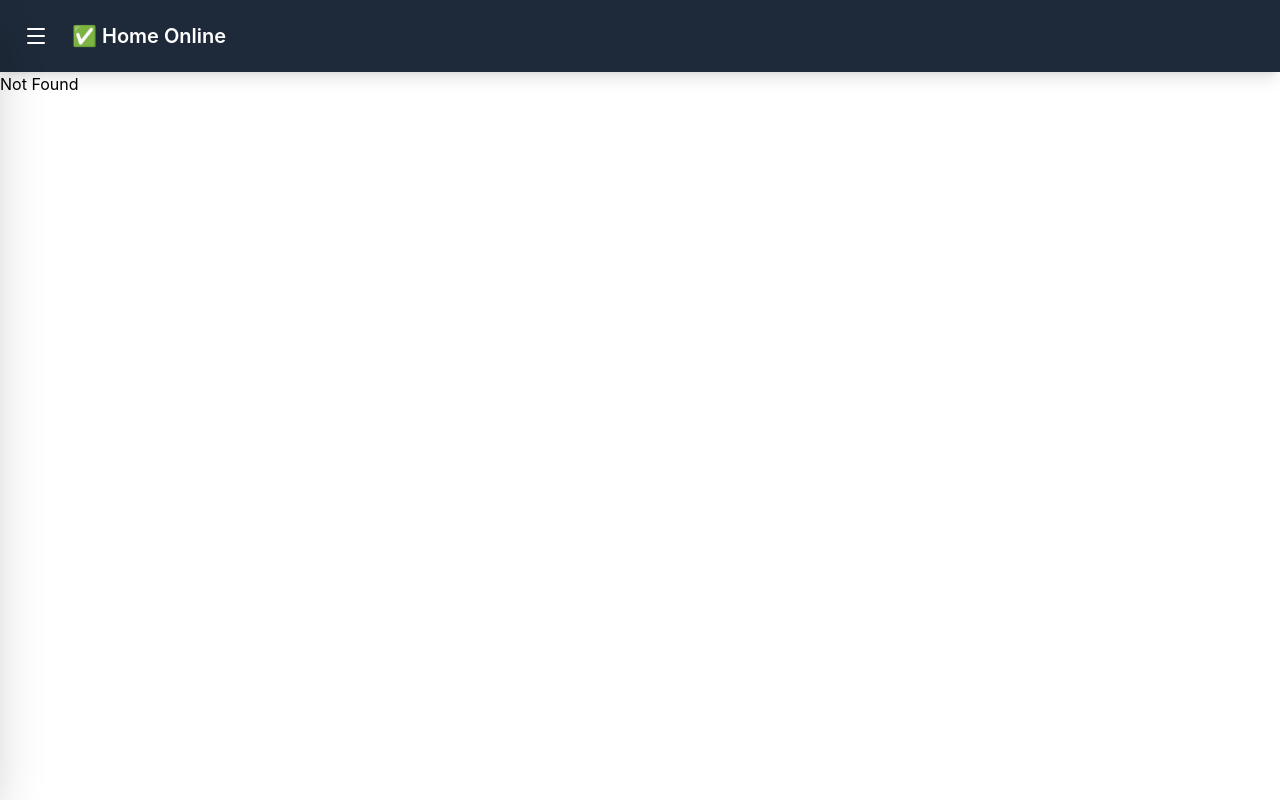
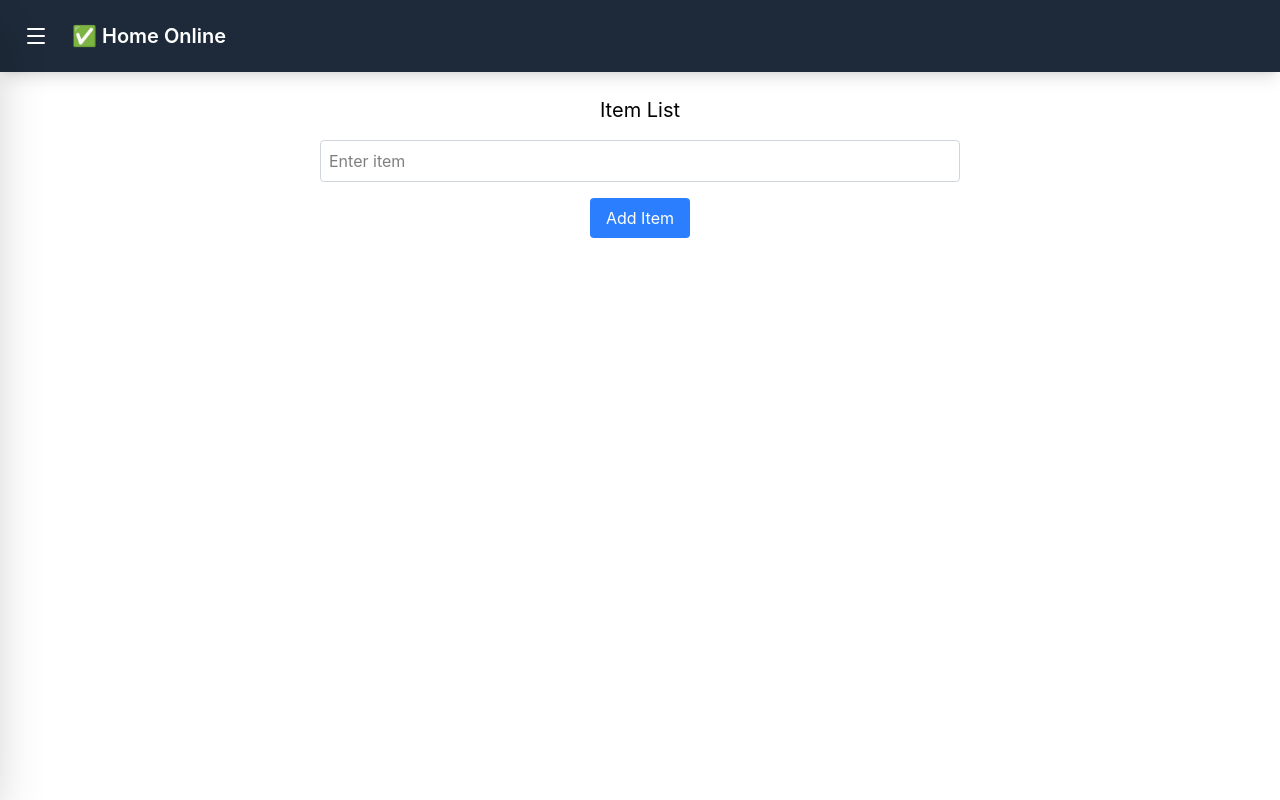
Before and after one commit to icbertoncelo/Frankenstein, a React (Vite) app: page /item-list-manager in a window 1280 px wide. Before the commit this address had no page. Built offline with nearby package versions, Linux system fonts and the light colour scheme.

Commit message:
feat: add list item managed challenge

```diff
--- a/src/components/Header.tsx
+++ b/src/components/Header.tsx
@@ -9,6 +9,7 @@ import {
   Paperclip,
   CurrencyIcon,
   PersonStanding,
+  ListCheck,
 } from "lucide-react";
 import { useOnlineStatus } from "@/hooks/useOnlineStatus";
 
@@ -29,6 +30,11 @@ const ROUTES = [
     name: "Employee Validation",
     path: "/employee-validation",
     icon: <PersonStanding size={20} />,
+  },
+  {
+    name: "Item List Manager",
+    path: "/item-list-manager",
+    icon: <ListCheck size={20} />,
   },
 ];
 
--- a/src/routeTree.gen.ts
+++ b/src/routeTree.gen.ts
@@ -12,6 +12,7 @@ import { Route as rootRouteImport } from './routes/__root'
 import { Route as AppIndexRouteImport } from './routes/_app/index'
 import { Route as AppPathlessLayoutRouteImport } from './routes/_app/_pathlessLayout'
 import { Route as AppNestedCommentsIndexRouteImport } from './routes/_app/nested-comments/index'
+import { Route as AppItemListManagerIndexRouteImport } from './routes/_app/item-list-manager/index'
 import { Route as AppEmployeeValidationIndexRouteImport } from './routes/_app/employee-validation/index'
 import { Route as AppCryptoRankExchangeIndexRouteImport } from './routes/_app/crypto-rank-exchange/index'
 import { Route as AppBlogPostIndexRouteImport } from './routes/_app/blog-post/index'
@@ -28,6 +29,11 @@ const AppPathlessLayoutRoute = AppPathlessLayoutRouteImport.update({
 const AppNestedCommentsIndexRoute = AppNestedCommentsIndexRouteImport.update({
   id: '/_app/nested-comments/',
   path: '/nested-comments/',
+  getParentRoute: () => rootRouteImport,
+} as any)
+const AppItemListManagerIndexRoute = AppItemListManagerIndexRouteImport.update({
+  id: '/_app/item-list-manager/',
+  path: '/item-list-manager/',
   getParentRoute: () => rootRouteImport,
 } as any)
 const AppEmployeeValidationIndexRoute =
@@ -53,6 +59,7 @@ export interface FileRoutesByFullPath {
   '/blog-post': typeof AppBlogPostIndexRoute
   '/crypto-rank-exchange': typeof AppCryptoRankExchangeIndexRoute
   '/employee-validation': typeof AppEmployeeValidationIndexRoute
+  '/item-list-manager': typeof AppItemListManagerIndexRoute
   '/nested-comments': typeof AppNestedCommentsIndexRoute
 }
 export interface FileRoutesByTo {
@@ -60,6 +67,7 @@ export interface FileRoutesByTo {
   '/blog-post': typeof AppBlogPostIndexRoute
   '/crypto-rank-exchange': typeof AppCryptoRankExchangeIndexRoute
   '/employee-validation': typeof AppEmployeeValidationIndexRoute
+  '/item-list-manager': typeof AppItemListManagerIndexRoute
   '/nested-comments': typeof AppNestedCommentsIndexRoute
 }
 export interface FileRoutesById {
@@ -69,6 +77,7 @@ export interface FileRoutesById {
   '/_app/blog-post/': typeof AppBlogPostIndexRoute
   '/_app/crypto-rank-exchange/': typeof AppCryptoRankExchangeIndexRoute
   '/_app/employee-validation/': typeof AppEmployeeValidationIndexRoute
+  '/_app/item-list-manager/': typeof AppItemListManagerIndexRoute
   '/_app/nested-comments/': typeof AppNestedCommentsIndexRoute
 }
 export interface FileRouteTypes {
@@ -78,6 +87,7 @@ export interface FileRouteTypes {
     | '/blog-post'
     | '/crypto-rank-exchange'
     | '/employee-validation'
+    | '/item-list-manager'
     | '/nested-comments'
   fileRoutesByTo: FileRoutesByTo
   to:
@@ -85,6 +95,7 @@ export interface FileRouteTypes {
     | '/blog-post'
     | '/crypto-rank-exchange'
     | '/employee-validation'
+    | '/item-list-manager'
     | '/nested-comments'
   id:
     | '__root__'
@@ -93,6 +104,7 @@ export interface FileRouteTypes {
     | '/_app/blog-post/'
     | '/_app/crypto-rank-exchange/'
     | '/_app/employee-validation/'
+    | '/_app/item-list-manager/'
     | '/_app/nested-comments/'
   fileRoutesById: FileRoutesById
 }
@@ -102,6 +114,7 @@ export interface RootRouteChildren {
   AppBlogPostIndexRoute: typeof AppBlogPostIndexRoute
   AppCryptoRankExchangeIndexRoute: typeof AppCryptoRankExchangeIndexRoute
   AppEmployeeValidationIndexRoute: typeof AppEmployeeValidationIndexRoute
+  AppItemListManagerIndexRoute: typeof AppItemListManagerIndexRoute
   AppNestedCommentsIndexRoute: typeof AppNestedCommentsIndexRoute
 }
 
@@ -126,6 +139,13 @@ declare module '@tanstack/react-router' {
       path: '/nested-comments'
       fullPath: '/nested-comments'
       preLoaderRoute: typeof AppNestedCommentsIndexRouteImport
+      parentRoute: typeof rootRouteImport
+    }
+    '/_app/item-list-manager/': {
+      id: '/_app/item-list-manager/'
+      path: '/item-list-manager'
+      fullPath: '/item-list-manager'
+      preLoaderRoute: typeof AppItemListManagerIndexRouteImport
       parentRoute: typeof rootRouteImport
     }
     '/_app/employee-validation/': {
@@ -158,6 +178,7 @@ const rootRouteChildren: RootRouteChildren = {
   AppBlogPostIndexRoute: AppBlogPostIndexRoute,
   AppCryptoRankExchangeIndexRoute: AppCryptoRankExchangeIndexRoute,
   AppEmployeeValidationIndexRoute: AppEmployeeValidationIndexRoute,
+  AppItemListManagerIndexRoute: AppItemListManagerIndexRoute,
   AppNestedCommentsIndexRoute: AppNestedCommentsIndexRoute,
 }
 export const routeTree = rootRouteImport
--- /dev/null
+++ b/src/routes/_app/item-list-manager/index.tsx
@@ -0,0 +1,43 @@
+import { Button } from "@/components/Button";
+import { createFileRoute } from "@tanstack/react-router";
+import { useState } from "react";
+
+export const Route = createFileRoute("/_app/item-list-manager/")({
+  component: RouteComponent,
+});
+
+function RouteComponent() {
+  const [items, setItems] = useState<string[]>([]);
+  const [input, setInput] = useState("");
+
+  const handleAddItem = () => {
+    if (!input) return;
+
+    setItems((prevState) => [...prevState, input]);
+    setInput("");
+  };
+
+  return (
+    <div className="flex flex-col items-center py-6 gap-4">
+      <h1 className="text-xl">Item List</h1>
+      <input
+        className="w-1/2 border border-gray-300 p-2 rounded"
+        type="text"
+        value={input}
+        onChange={(e) => setInput(e.target.value)}
+        placeholder="Enter item"
+        data-testid="input-field"
+      />
+      <Button onClick={handleAddItem} data-testid="add-button">
+        Add Item
+      </Button>
+      <ul data-testid="item-list">
+        {items.map((item, index) => (
+          <li className="list-disc" key={index} data-testid="list-item">
+            {item}
+          </li>
+        ))}
+      </ul>
+    </div>
+  );
+}
```
